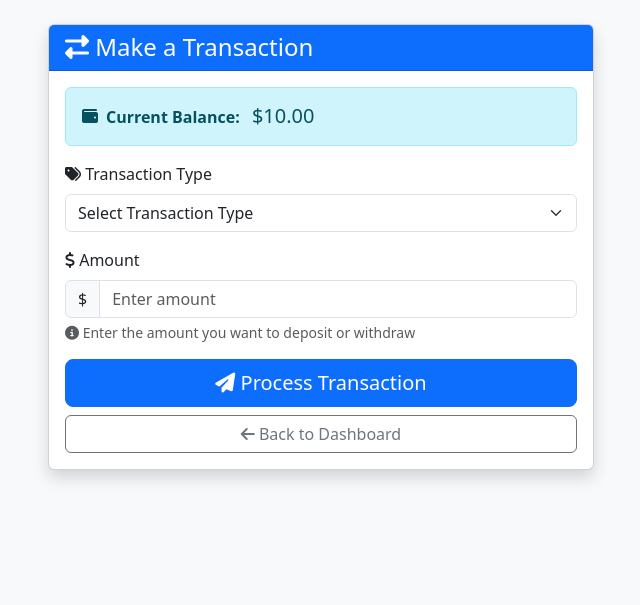
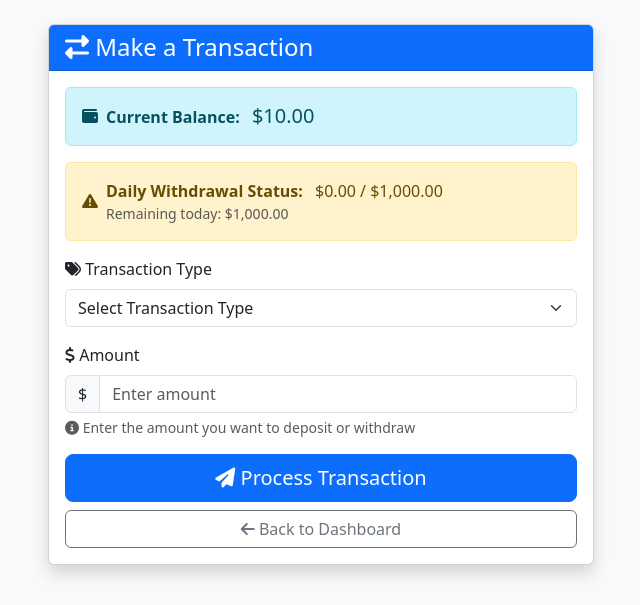
Before and after one commit to Asia-Pacific-International-university/midterm-exam-atm-p-e-koko, a PHP site: page /transaction.php in a window 1280 px wide. Shown: the part 61-666 px from the top of the page, without its empty margins (319-959 px from the left). Run offline with PHP 8.4, Linux system fonts and the light colour scheme; the visitor is signed in with stand-in values (Sample User, id 1); tables that the repository leaves empty hold one stand-in row (values such as "Sample post").

Commit message:
Enforce daily withdrawal limits

```diff
--- a/includes/helpers.php
+++ b/includes/helpers.php
@@ -532,4 +532,33 @@ function getTransactionClass($type, $amount = 0) {
     }
 }
 }
+
+// Calculate total withdrawals for a user within the last 24 hours
+if (!function_exists('getDailyWithdrawalTotal')) {
+function getDailyWithdrawalTotal($userId, $pdo) {
+    try {
+        // Calculate the timestamp 24 hours ago
+        $twentyFourHoursAgo = date('Y-m-d H:i:s', strtotime('-24 hours'));
+
+        $sql = "SELECT COALESCE(SUM(amount), 0) as total_withdrawn
+                FROM transactions
+                WHERE user_id = :user_id
+                AND type = 'withdraw'
+                AND created_at >= :twenty_four_hours_ago";
+
+        $stmt = $pdo->prepare($sql);
+        $stmt->execute([
+            ':user_id' => $userId,
+            ':twenty_four_hours_ago' => $twentyFourHoursAgo
+        ]);
+
+        $result = $stmt->fetch(PDO::FETCH_ASSOC);
+        return floatval($result['total_withdrawn']);
+
+    } catch (PDOException $e) {
+        error_log("Error calculating daily withdrawal total: " . $e->getMessage());
+        return 0; // Return 0 if there's an error to allow system to continue
+    }
+}
+}
 ?>
--- a/transaction.php
+++ b/transaction.php
@@ -26,6 +26,10 @@ if (!$user) {
 
 $currentBalance = $user['balance'];
 $userName = $user['name'];
+
+// Get daily withdrawal total for limit checking
+$dailyWithdrawalTotal = getDailyWithdrawalTotal($_SESSION['user_id'], $pdo);
+$dailyWithdrawalLimit = 1000.00;
 ?>
 <!DOCTYPE html>
 <html lang="en">
@@ -100,6 +104,27 @@ $userName = $user['name'];
                             </div>
                         </div>
 
+                        <!-- Daily Withdrawal Limit Display -->
+                        <div class="alert alert-warning d-flex align-items-center">
+                            <i class="fas fa-exclamation-triangle me-2"></i>
+                            <div>
+                                <strong>Daily Withdrawal Status:</strong>
+                                <span class="h6 mb-0 ms-2">
+                                    $<?php echo number_format($dailyWithdrawalTotal, 2); ?> / $<?php echo number_format($dailyWithdrawalLimit, 2); ?>
+                                </span>
+                                <small class="d-block text-muted">
+                                    <?php
+                                    $remaining = $dailyWithdrawalLimit - $dailyWithdrawalTotal;
+                                    if ($remaining > 0) {
+                                        echo "Remaining today: $" . number_format($remaining, 2);
+                                    } else {
+                                        echo "Daily limit reached. Try again tomorrow.";
+                                    }
+                                    ?>
+                                </small>
+                            </div>
+                        </div>
+
                         <!-- Message Area -->
                         <div id="messageArea" class="alert alert-dismissible fade show d-none" role="alert">
                             <div id="messageContent"></div>
@@ -171,15 +196,18 @@ $userName = $user['name'];
             const transactionType = document.getElementById('transaction_type');
             const amountInput = document.getElementById('amount');
             const currentBalance = <?php echo $currentBalance; ?>;
+            const dailyWithdrawalTotal = <?php echo $dailyWithdrawalTotal; ?>;
+            const dailyWithdrawalLimit = <?php echo $dailyWithdrawalLimit; ?>;
 
             // Form submission handler
             if (transactionForm) {
                 transactionForm.addEventListener('submit', function(e) {
-                    e.preventDefault();
+                    e.preventDefault(); // Always prevent default form submission
 
                     const type = transactionType.value;
                     const amount = amountInput.value;
 
+                    // Basic client-side validation - only check for required fields
                     if (!type) {
                         showTransactionMessage('Please select a transaction type', 'error');
                         return;
@@ -190,13 +218,8 @@ $userName = $user['name'];
                         return;
                     }
 
-                    // Check withdraw limit
-                    if (type === 'withdraw' && parseFloat(amount) > currentBalance) {
-                        showTransactionMessage(`Insufficient balance. Current balance: $${currentBalance.toFixed(2)}`, 'error');
-                        return;
-                    }
-
-                    // Process transaction via AJAX
+                    // Let server handle all other validation including balance and daily limits
+                    // This will show proper error messages via AJAX response
                     processTransactionAPI(type, amount);
                 });
             }
@@ -204,27 +227,33 @@ $userName = $user['name'];
             // Update amount input max value based on transaction type
             transactionType.addEventListener('change', function() {
                 if (this.value === 'withdraw') {
-                    amountInput.setAttribute('max', currentBalance);
-                    amountInput.setAttribute('placeholder', `Max: $${currentBalance.toFixed(2)}`);
+                    const remainingDailyLimit = dailyWithdrawalLimit - dailyWithdrawalTotal;
+                    const maxWithdraw = Math.min(currentBalance, remainingDailyLimit);
+
+                    // Remove restrictions - let users enter any amount and show errors via UI
+                    amountInput.removeAttribute('max');
+                    amountInput.disabled = false;
+
+                    if (remainingDailyLimit <= 0) {
+                        amountInput.setAttribute('placeholder', 'Daily limit reached - but you can still try');
+                    } else {
+                        amountInput.setAttribute('placeholder', `Balance: $${currentBalance.toFixed(2)}, Daily limit remaining: $${remainingDailyLimit.toFixed(2)}`);
+                    }
                 } else {
                     amountInput.removeAttribute('max');
                     amountInput.setAttribute('placeholder', 'Enter amount');
+                    amountInput.disabled = false;
                 }
             });
         });
 
         // Quick transaction function
         function quickTransaction(type, amount) {
-            if (type === 'withdraw' && amount > <?php echo $currentBalance; ?>) {
-                showTransactionMessage('Insufficient balance for this quick transaction', 'error');
-                return;
-            }
-
             // Set form values
             document.getElementById('transaction_type').value = type;
             document.getElementById('amount').value = amount;
 
-            // Process transaction
+            // Process transaction - let server handle all validation and show errors via UI
             processTransactionAPI(type, amount);
         }
 
@@ -251,9 +280,8 @@ $userName = $user['name'];
                 })
             })
             .then(response => {
-                if (!response.ok) {
-                    throw new Error(`HTTP error! status: ${response.status}`);
-                }
+                // Don't throw error for HTTP status codes like 400
+                // Let the JSON response handle success/failure
                 return response.json();
             })
             .then(data => {
@@ -266,10 +294,16 @@ $userName = $user['name'];
                     // Clear form
                     document.getElementById('transactionForm').reset();
 
-                    // Update current balance variable for future checks
-                    window.currentBalance = data.data.new_balance;
+                    // For withdrawal transactions, refresh the page to update daily withdrawal status
+                    if (type === 'withdraw') {
+                        setTimeout(() => {
+                            showTransactionMessage('Refreshing page to update daily withdrawal status...', 'loading');
+                            window.location.reload();
+                        }, 2000);
+                    }
 
                 } else {
+                    // Show server-side validation errors (including daily limit errors)
                     showTransactionMessage(data.message || 'Transaction failed', 'error');
                 }
             })
```
Also changed, not shown: api/process_transaction.php (+16 -0 lines).
